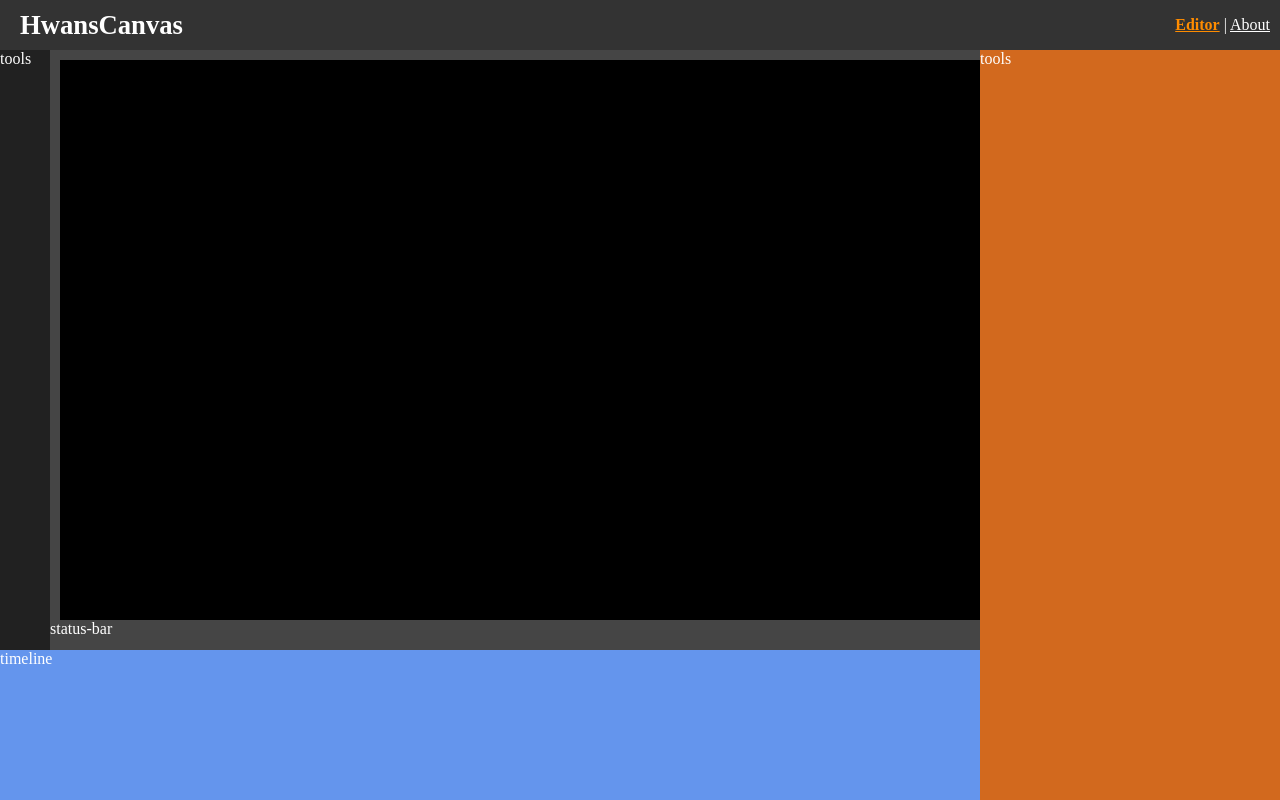
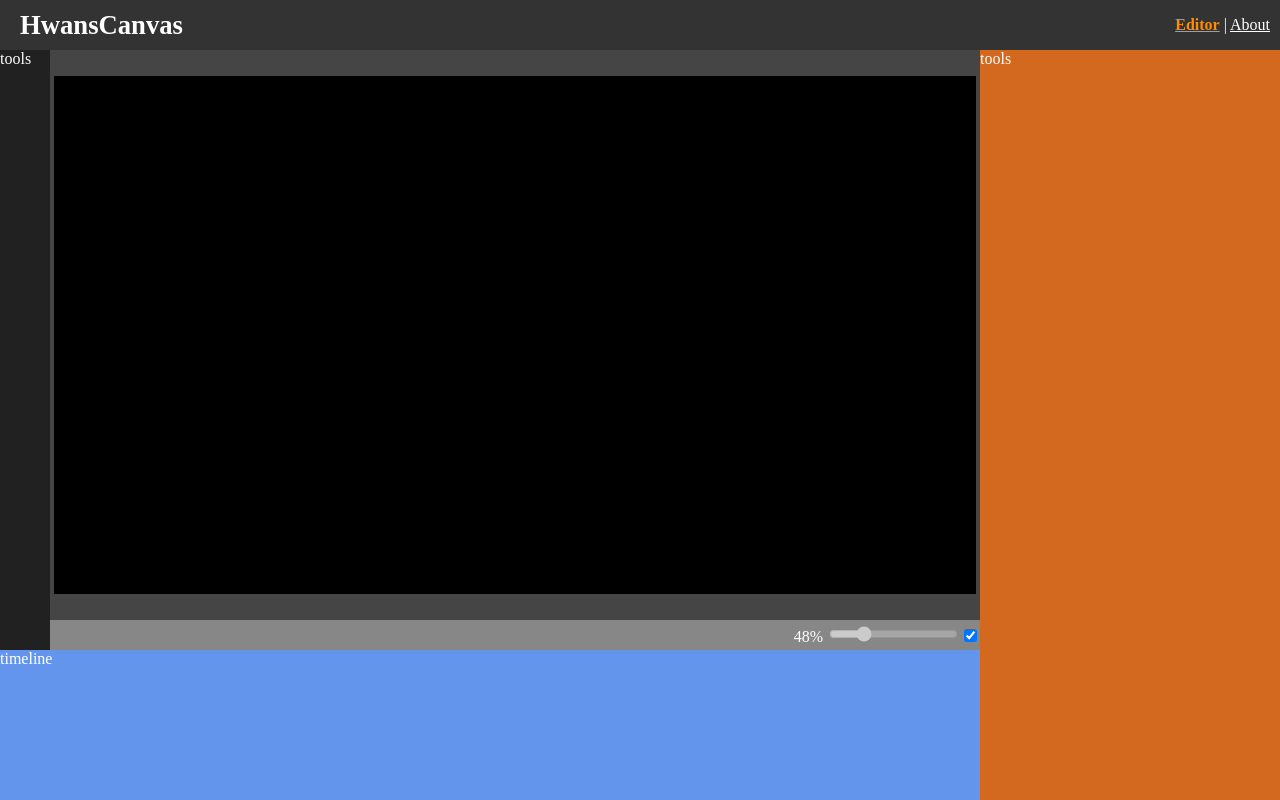
Before and after one commit to akon47/hwanscanvas, a Vue app: page / in a window 1280 px wide. Built offline with nearby package versions, Linux system fonts and the light colour scheme.

Commit message:
canvas 자동으로 화면 크기에 맞게 리사이징 되는 기능 추가.

```diff
--- a/src/components/editor/EditorCanvas.vue
+++ b/src/components/editor/EditorCanvas.vue
@@ -2,10 +2,22 @@
   <div class="editor-canvas-container">
     <div class="tools">tools</div>
     <div class="canvas-container">
-      <div class="canvas">
-        <canvas width="1920" height="1080"></canvas>
+      <div class="canvas-wrapper" ref="canvasWrapper">
+        <canvas width="1920" height="1080" :style="canvasStyle"></canvas>
       </div>
-      <div calss="status-bar">status-bar</div>
+      <div class="status-bar">
+        <div class="scale-factor">
+          <span> {{ scaleFactorPercent }}% </span>
+          <input
+            type="range"
+            v-model="scaleFactorPercent"
+            min="1"
+            max="200"
+            :disabled="autoScaleFactor"
+          />
+          <input type="checkbox" v-model="autoScaleFactor" />
+        </div>
+      </div>
     </div>
   </div>
 </template>
@@ -13,8 +25,77 @@
 <script lang="ts">
 import { defineComponent } from "vue";
 
+interface CanvasStyle {
+  width: string;
+  height: string;
+  marginLeft: string;
+  marginTop: string;
+}
+
 export default defineComponent({
   name: "EditorCanvas",
+  data() {
+    return {
+      scaleFactor: 0.8,
+      marginLeft: 0,
+      marginTop: 0,
+      width: 1920,
+      height: 1080,
+      autoScaleFactor: true,
+    };
+  },
+  computed: {
+    canvasStyle(): CanvasStyle {
+      return {
+        width: `${this.width * this.scaleFactor}px`,
+        height: `${this.height * this.scaleFactor}px`,
+        marginLeft: `${this.marginLeft}px`,
+        marginTop: `${this.marginTop}px`,
+      };
+    },
+    scaleFactorPercent: {
+      get(): number {
+        return Math.floor(this.scaleFactor * 100.0);
+      },
+      set(newValue: number) {
+        this.scaleFactor = newValue / 100.0;
+      },
+    },
+  },
+  watch: {
+    scaleFactor() {
+      this.arrangeCanvas();
+    },
+    autoScaleFactor() {
+      this.arrangeCanvas();
+    },
+  },
+  methods: {
+    handleWindowResize() {
+      this.arrangeCanvas();
+    },
+    arrangeCanvas() {
+      const { clientWidth, clientHeight } = this.$refs.canvasWrapper as Element;
+      if (this.autoScaleFactor) {
+        this.scaleFactor =
+          Math.floor(
+            Math.min(
+              clientWidth / (this.width + 0),
+              clientHeight / (this.height + 0)
+            ) * 100.0
+          ) / 100.0;
+      }
+      this.marginLeft = (clientWidth - this.scaleFactor * this.width) / 2.0;
+      this.marginTop = (clientHeight - this.scaleFactor * this.height) / 2.0;
+    },
+  },
+  mounted() {
+    window.addEventListener("resize", this.handleWindowResize);
+    this.handleWindowResize();
+  },
+  beforeUnmount() {
+    window.addEventListener("resize", this.handleWindowResize);
+  },
 });
 </script>
 
@@ -42,21 +123,33 @@ export default defineComponent({
   grid-template-rows: minmax(0, 1fr) 30px;
 }
 
-.canvas-container > .canvas {
+.canvas-container > .canvas-wrapper {
   grid-column: 1;
   grid-row: 1;
-  padding: 10px;
+  padding: 0px;
   overflow: scroll;
 }
 
-.canvas > canvas {
+.canvas-wrapper > canvas {
   background: black;
   vertical-align: bottom;
+  transform-origin: 0 0;
+  width: 100px;
+  height: 100px;
 }
 
 .canvas-container > .status-bar {
   grid-column: 1;
   grid-row: 2;
   background: #878787;
+  display: flex;
+
+  justify-content: flex-end;
+  align-items: center;
+}
+
+.status-bar > .scale-factor {
+  flex-grow: 0;
+  flex-shrink: 1;
 }
 </style>
```
